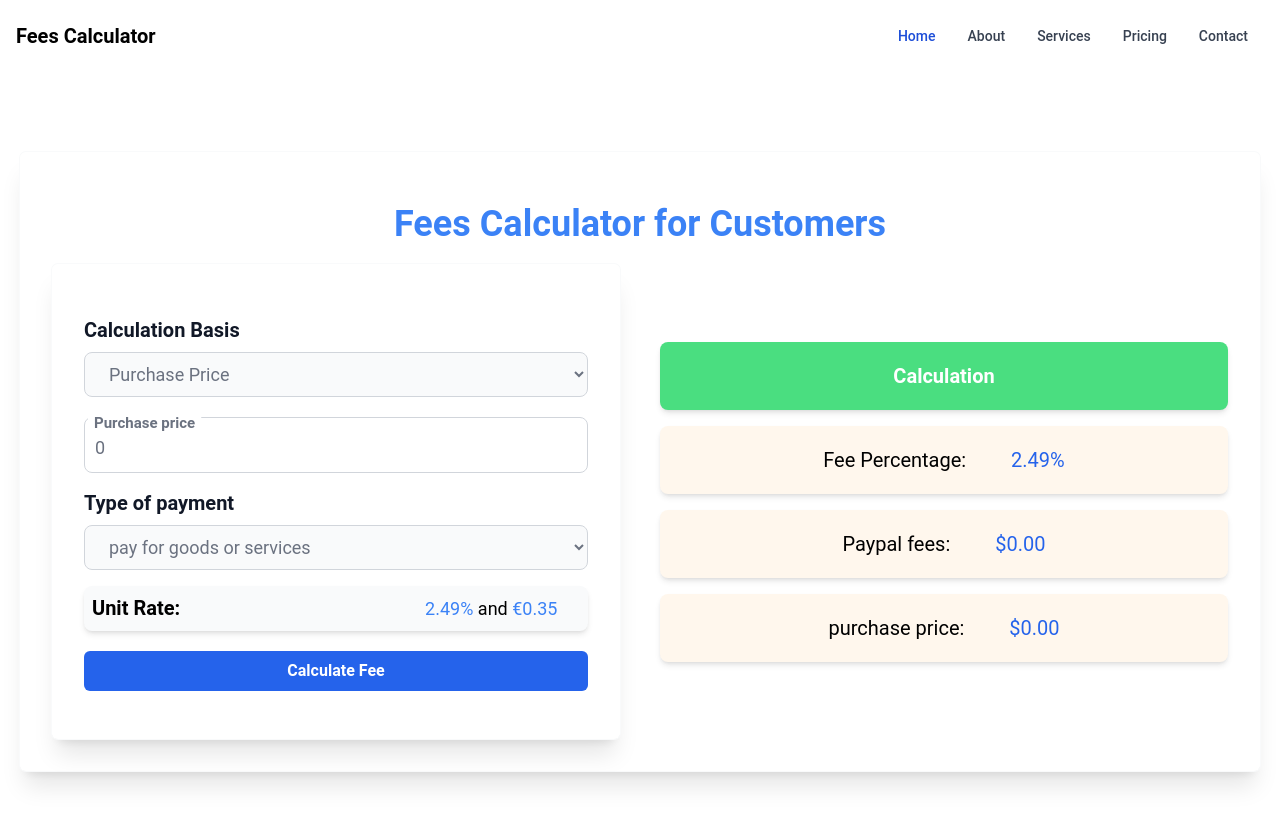
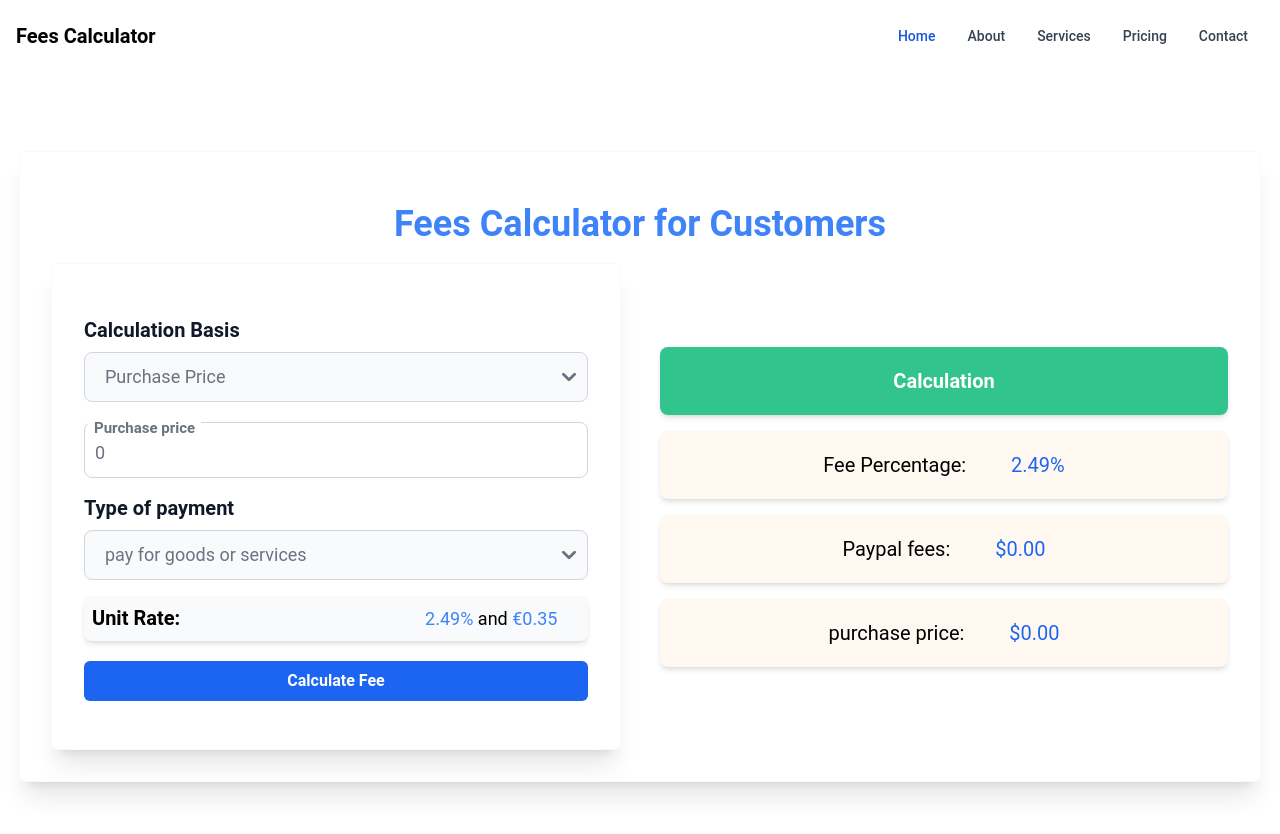
Before and after one commit to MdTanvirHassan/Fees-calculator-for-customers, a Next.js app: page / in a window 1280 px wide. Shown: the top 834 px of the page. Built offline with nearby package versions, Linux system fonts and the light colour scheme.

Commit message:
add flowbite

```diff
--- a/components/PayPalFees.jsx
+++ b/components/PayPalFees.jsx
@@ -117,7 +117,7 @@
                 <select
                   id="calculation"
                   onChange={handleCalculationBasisChange}
-                className="bg-gray-50 border border-gray-300 text-gray-500 text-lg rounded-lg focus:ring-blue-500 focus:border-blue-500 block w-full py-2.5 px-5">
+                  className="bg-gray-50 border border-gray-300 text-gray-500 text-lg rounded-lg focus:ring-blue-500 focus:border-blue-500 block w-full py-2.5 px-5 space-y-4 select">
                   <option defaultValue >Purchase Price</option>
                   <option value="balance">Balance</option>
                 </select>
@@ -145,7 +145,7 @@
         </label>
         <select
           id="paymentType"
-          className="bg-gray-50 border border-gray-300 text-gray-500 text-lg rounded-lg focus:ring-blue-500 focus:border-blue-500 block w-full py-2.5 px-5"
+          className="bg-gray-50 border border-gray-300 text-gray-500 text-lg rounded-lg focus:ring-blue-500 focus:border-blue-500 block w-full py-2.5 px-5 space-y-4"
           onChange={handlePaymentTypeChange}
         >
           <option defaultValue value="goodsandservices">pay for goods or services</option>
@@ -163,7 +163,7 @@
               <select
                 id="dealerConditions"
                 name='dealerConditions'
-                className="bg-gray-50 border border-gray-300 text-gray-500 text-lg rounded-lg focus:ring-blue-500 focus:border-blue-500 block w-full py-2.5 px-5"
+                className="bg-gray-50 border border-gray-300 text-gray-500 text-lg rounded-lg focus:ring-blue-500 focus:border-blue-500 block w-full py-2.5 px-5 space-y-4"
                 onChange={(event) => {
                   const dealerConditions = event.target.value;
                   if (dealerConditions === '0-2000') {
--- a/package.json
+++ b/package.json
@@ -9,6 +9,8 @@
     "lint": "next lint"
   },
   "dependencies": {
+    "flowbite": "^1.6.4",
+    "flowbite-react": "^0.4.2",
     "init": "^0.1.2",
     "next": "13.2.3",
     "react": "18.2.0",
--- a/styles/globals.css
+++ b/styles/globals.css
@@ -43,4 +43,5 @@
 
 @layer components {
 
+
 }
--- a/tailwind.config.js
+++ b/tailwind.config.js
@@ -1,6 +1,7 @@
 /** @type {import('tailwindcss').Config} */
 module.exports = {
   content: [
+    // "./node_modules/flowbite-react/**/*.js",
     "./app/**/*.{js,ts,jsx,tsx}",
     "./pages/**/*.{js,ts,jsx,tsx}",
     "./components/**/*.{js,ts,jsx,tsx}",
@@ -11,5 +12,8 @@
   theme: {
     extend: {},
   },
-  plugins: [],
+  plugins: [
+    require("flowbite/plugin")
+  ],
+  theme: {},
 }
```
Also changed, not shown: 2 other files (tests, documents, lock files or other folders). Lines whose indentation alone changed are shown as unchanged.
